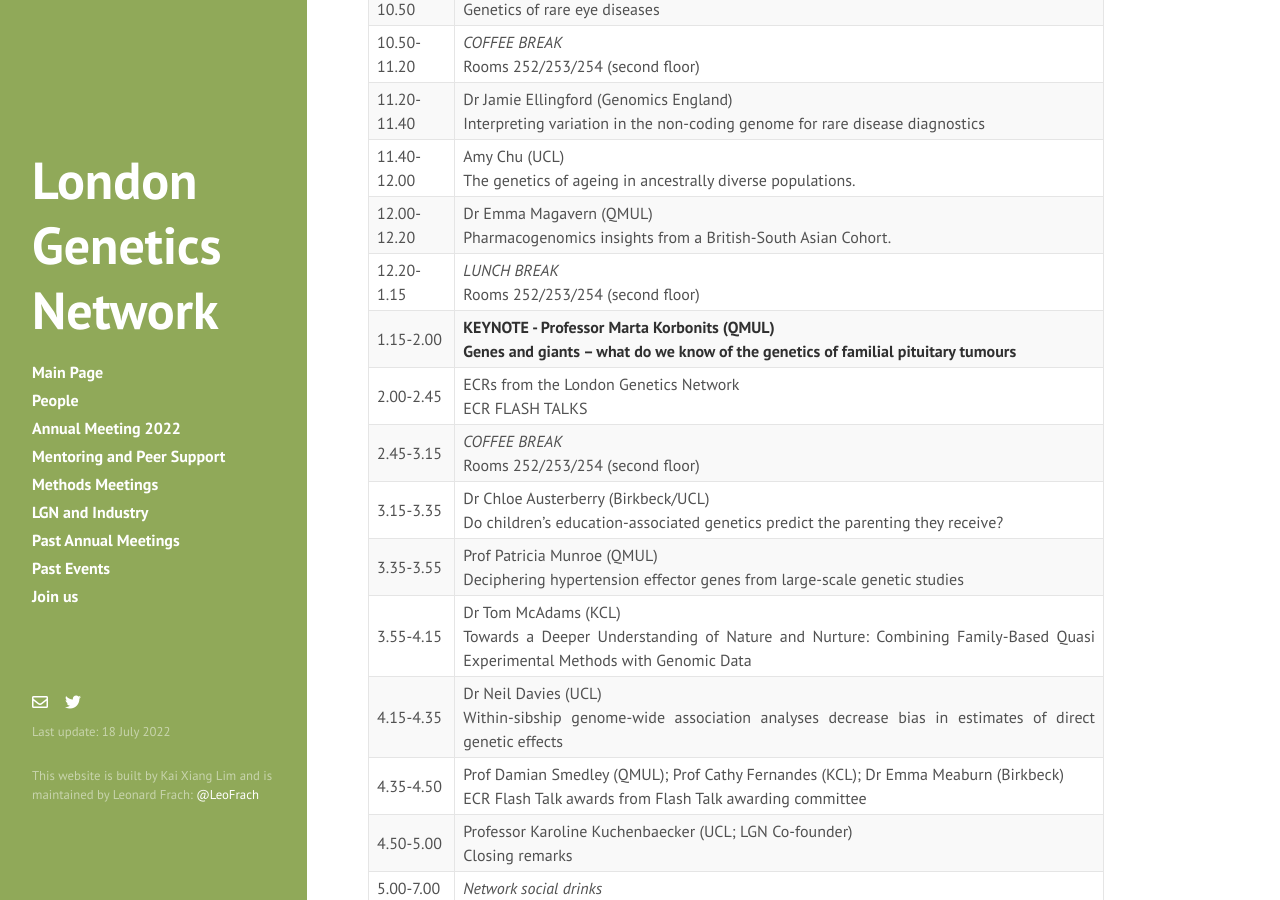
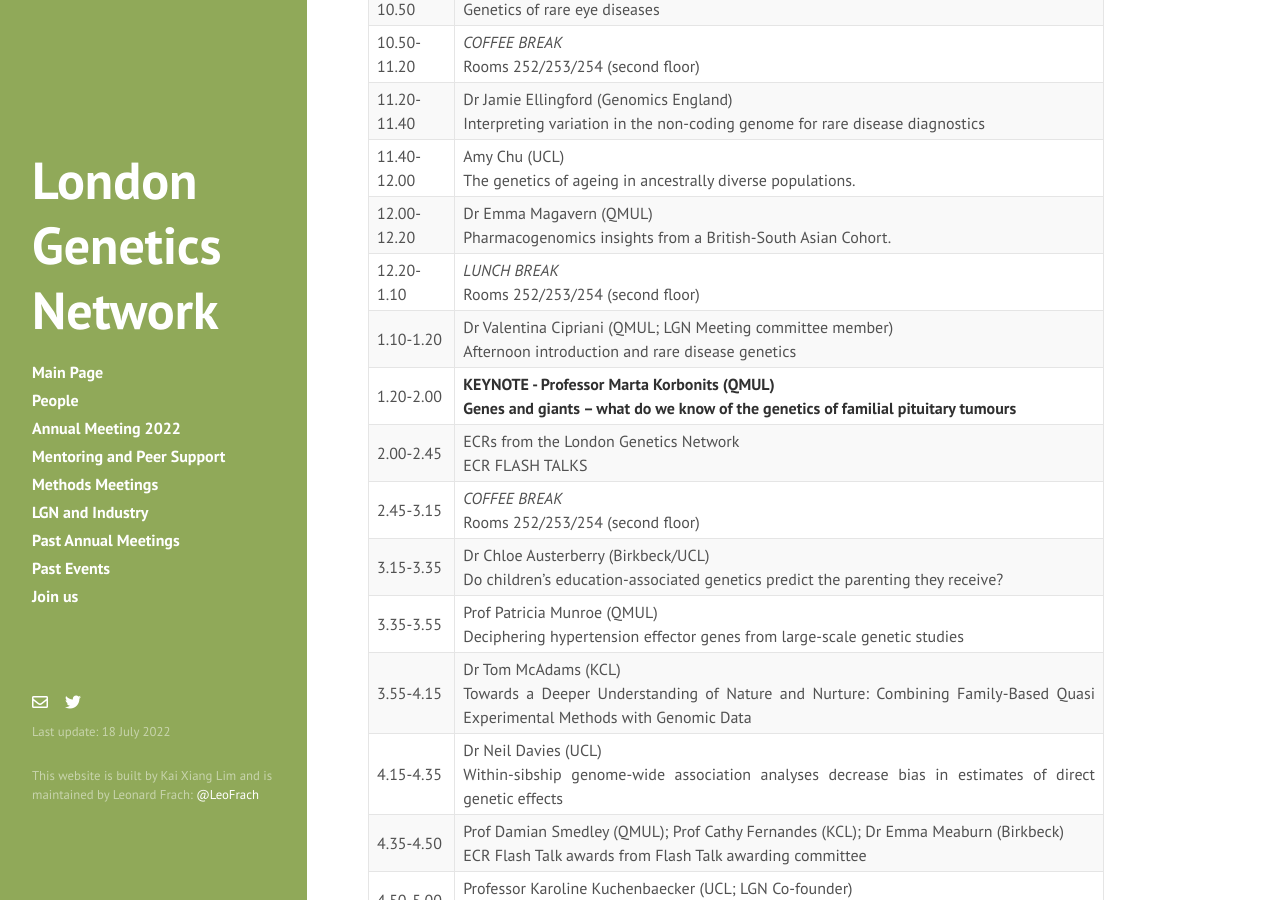
Before and after one commit to kai-lim/LondonGeneticsNetwork, a Jekyll site: the page built from annualmeeting.md, in a window 1280 px wide and 900 px high, scrolled down 1147 px. Built offline with Jekyll 4.4.1, drawn with Linux system fonts in a browser that asks for light colours; nearby versions of some CDN libraries; a style sheet for code colours, icons or effects is not loaded.

Commit message:
Update meeting

```diff
--- a/annualmeeting.md
+++ b/annualmeeting.md
@@ -30,8 +30,9 @@
 | 11.20-11.40 	| Dr Jamie Ellingford (Genomics England) <br> Interpreting variation in the non-coding genome for rare disease diagnostics    |
 | 11.40-12.00 	| Amy Chu (UCL) <br> The genetics of ageing in ancestrally diverse populations.    |
 | 12.00-12.20 	| Dr Emma Magavern (QMUL) <br> Pharmacogenomics insights from a British-South Asian Cohort.     |
-| 12.20-1.15 	| *LUNCH BREAK* <br> Rooms 252/253/254 (second floor)  |
-| 1.15-2.00  	| **KEYNOTE - Professor Marta Korbonits (QMUL) <br> Genes and giants – what do we know of the genetics of familial pituitary tumours**   |
+| 12.20-1.10 	| *LUNCH BREAK* <br> Rooms 252/253/254 (second floor)  |
+| 1.10-1.20     | Dr Valentina Cipriani (QMUL; LGN Meeting committee member) <br> Afternoon introduction and rare disease genetics   |
+| 1.20-2.00  	| **KEYNOTE - Professor Marta Korbonits (QMUL) <br> Genes and giants – what do we know of the genetics of familial pituitary tumours**   |
 | 2.00-2.45   	| ECRs from the London Genetics Network <br> ECR FLASH TALKS |
 | 2.45-3.15 	| *COFFEE BREAK* <br> Rooms 252/253/254 (second floor)  |
 | 3.15-3.35   	| Dr Chloe Austerberry (Birkbeck/UCL) <br> Do children’s education-associated genetics predict the parenting they receive? |
```
